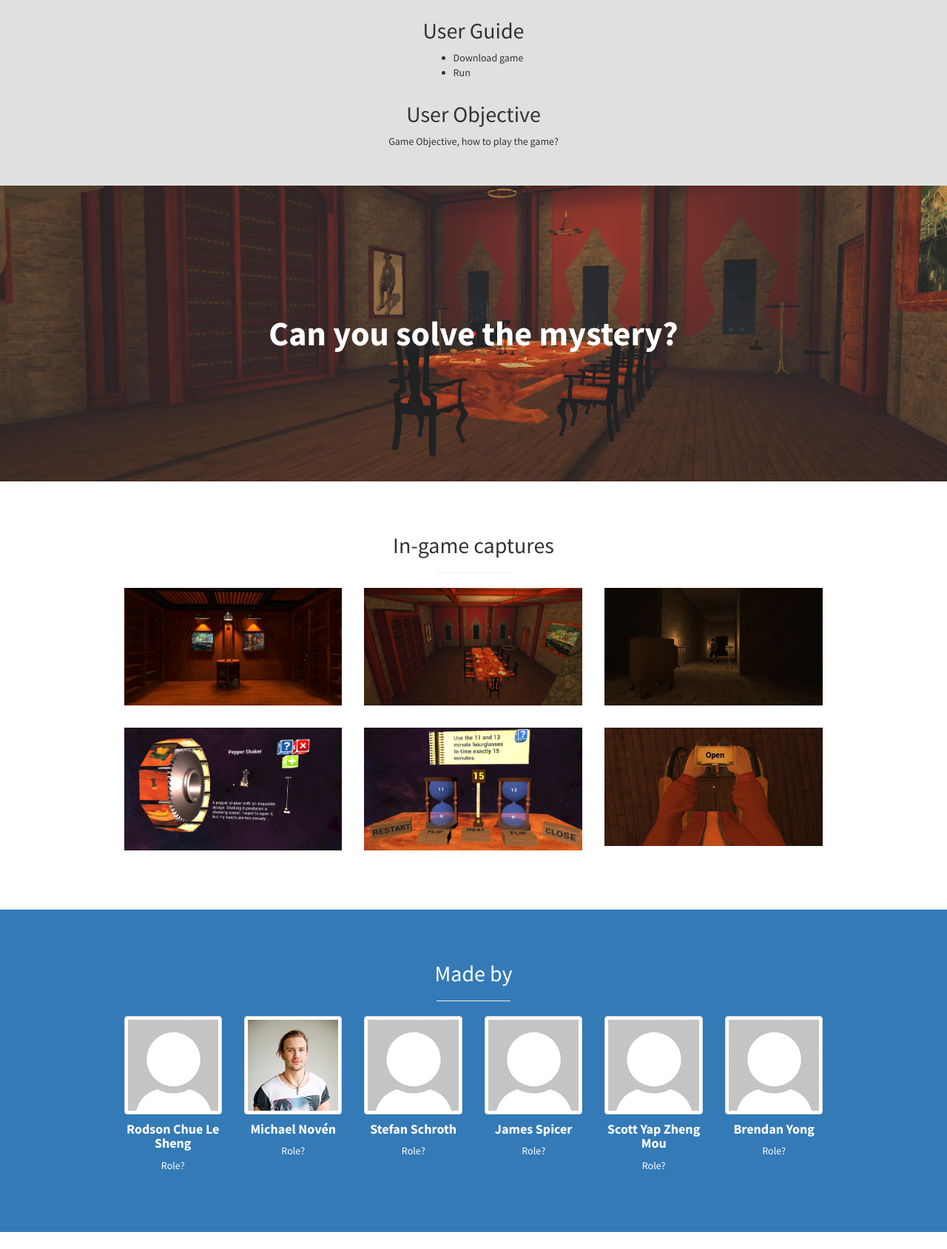
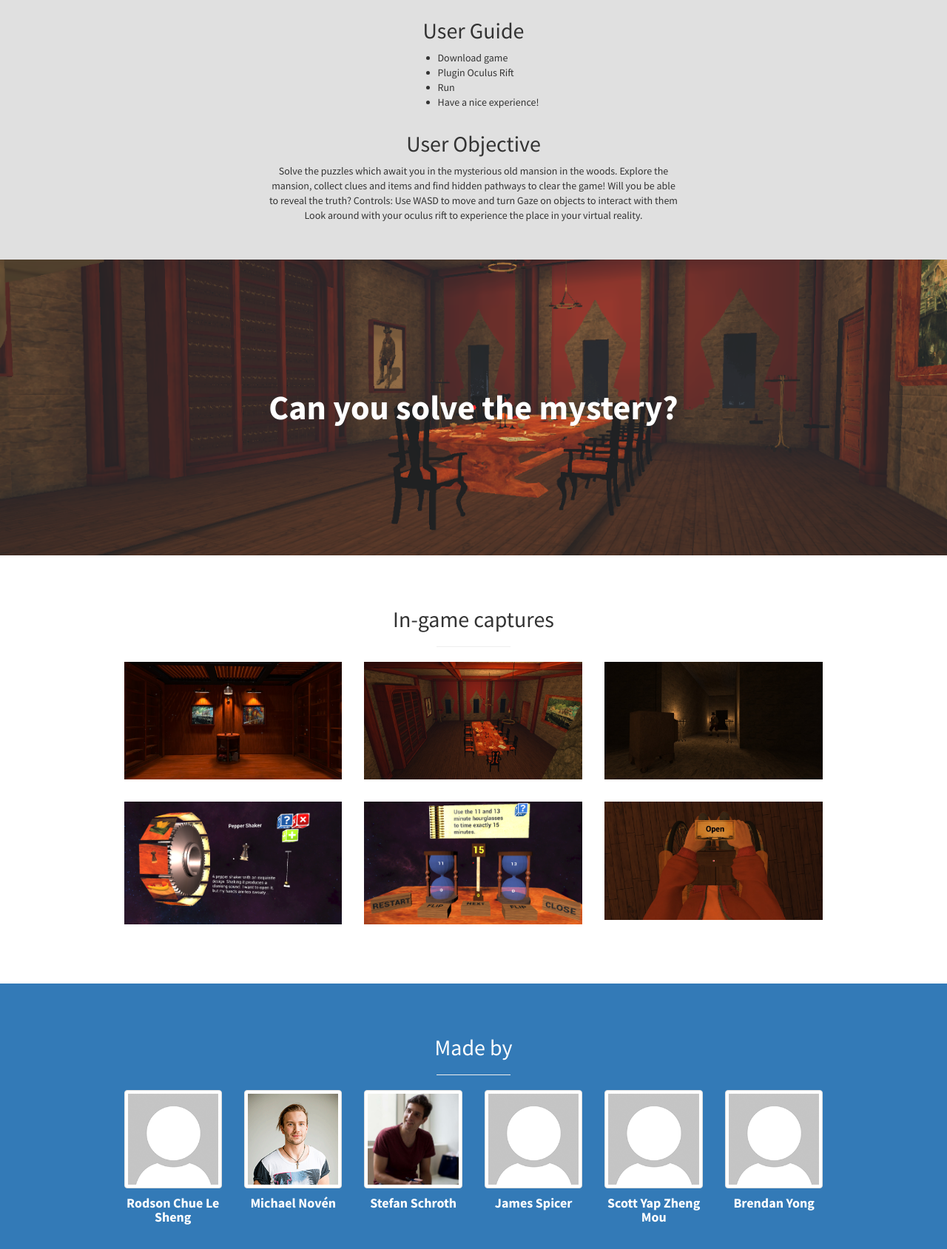
Before and after one commit to VengeanceRising/VengeanceRising.github.io, a website: page index.html in a window 1280 px wide. Shown: the part 1620-3309 px from the top of the page at 74% size. Drawn offline with Linux system fonts and the light colour scheme.

Commit message:
update video, image and user objectives

```diff
--- a/index.html
+++ b/index.html
@@ -79,7 +79,7 @@
 
                      <!-- 16:9 aspect ratio -->
                     <div class="embed-responsive embed-responsive-16by9">
-                      <iframe class="embed-responsive-item" src="https://www.youtube.com/embed/mBw7AQFbE"></iframe>
+                      <iframe class="embed-responsive-item" src="https://www.youtube.com/embed/r_u-zmEyLXE"></iframe>
                     </div>
 
                     <br>
@@ -102,13 +102,23 @@
                     <h2>User Guide</h2>
 
                     <ul style="display:inline-block; text-align:left;">
-
                         <li>Download game</li>
+                        <li>Plugin Oculus Rift</li>
                         <li>Run</li>
+                        <li>Have a nice experience!</li>
                     </ul>
 
+
+                </div>
+            </div>
+             <div class="row">
+                <div class="col-lg-6 col-lg-offset-3 text-center">
                     <h2>User Objective</h2>
-                    <p>Game Objective, how to play the game?</p>
+                    <p>Solve the puzzles which await you in the mysterious old mansion in the woods. Explore the mansion, collect clues and items and find hidden pathways to clear the game! Will you be able to reveal the truth?
+                    Controls:
+                    Use WASD to move and turn
+                    Gaze on objects to interact with them
+                    Look around with your oculus rift to experience the place in your virtual reality.</p>
 
                 </div>
             </div>
@@ -281,7 +291,7 @@
                                 <h4>
                                     <strong>Rodson Chue Le Sheng</strong>
                                 </h4>
-                                <p>Role?</p>
+                                <!-- <p>Role?</p> -->
                             </div>
                         </div>
 
@@ -292,18 +302,18 @@
                                 <h4>
                                     <strong>Michael Novén</strong>
                                 </h4>
-                                <p>Role?</p>
+
                             </div>
                         </div>
 
                         <div class="col-md-2 col-sm-6">
                             <div class="service-item">
-                                <img class="img-thumbnail" src="img/creators/dummy.png"/>
+                                <img class="img-thumbnail" src="img/creators/stefan.jpg"/>
                             </span>
                                 <h4>
                                     <strong>Stefan Schroth</strong>
                                 </h4>
-                                <p>Role?</p>
+
                             </div>
                         </div>
                         <div class="col-md-2 col-sm-6">
@@ -313,7 +323,7 @@
                                 <h4>
                                     <strong>James Spicer</strong>
                                 </h4>
-                                <p>Role?</p>
+                                <!-- <p>Role?</p> -->
                             </div>
                         </div>
                         <div class="col-md-2 col-sm-6">
@@ -323,7 +333,7 @@
                                 <h4>
                                     <strong>Scott Yap Zheng Mou</strong>
                                 </h4>
-                                <p>Role?</p>
+                                <!-- <p>Role?</p> -->
                             </div>
                         </div>
                         <div class="col-md-2 col-sm-6">
@@ -333,7 +343,7 @@
                                 <h4>
                                     <strong>Brendan Yong</strong>
                                 </h4>
-                                <p>Role?</p>
+                                <!-- <p>Role?</p> -->
                             </div>
                         </div>
                     </div>
```
Also changed, not shown: img/creators/stefan.JPG (added).
